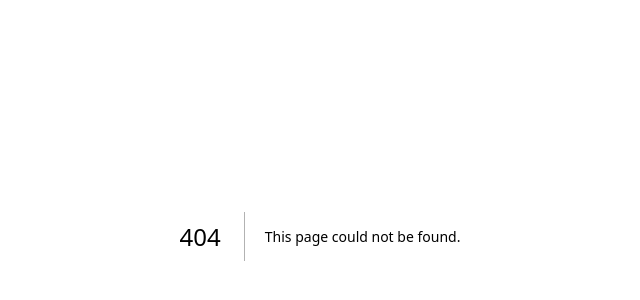
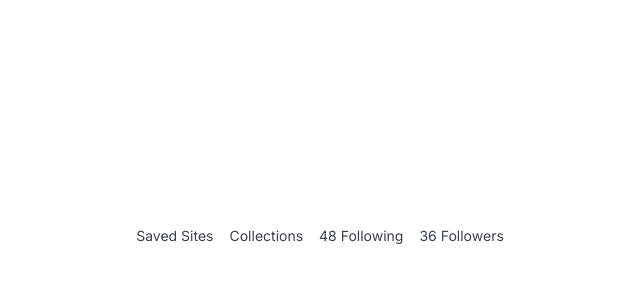
Before and after one commit to Ganthology/animations-on-the-web-exercise, a Next.js app: page /framer-intro/layout-id-tabs in a window 1280 px wide. Before the commit this address had no page. Shown: the part 164-464 px from the top of the page, without its empty margins (320-960 px from the left). Built offline with nearby package versions, Linux system fonts and the light colour scheme.

Commit message:
feat: layout id page

```diff
--- /dev/null
+++ b/app/framer-intro/layout-id-tabs/page.tsx
@@ -0,0 +1,9 @@
+import { LayoutIdTabsView } from "@/components/chapter-2/layout-id-tabs-view"
+
+export default function LayoutIdTabsPage() {
+  return (
+    <main className="grid h-screen w-screen place-items-center bg-white">
+      <LayoutIdTabsView />
+    </main>
+  )
+}
--- /dev/null
+++ b/components/chapter-2/layout-id-tabs-view.tsx
@@ -0,0 +1,52 @@
+"use client"
+
+import { useState } from "react"
+import clsx from "clsx"
+import { motion } from "framer-motion"
+
+export const LayoutIdTabsView = () => {
+  const [activeTab, setActiveTab] = useState<(typeof TABS)[number] | null>(null)
+
+  return (
+    <>
+      <ul className="flex flex-row">
+        {TABS.map((tab) => (
+          <motion.li
+            layout
+            key={tab.name}
+            onMouseOver={() => setActiveTab(tab)}
+            onMouseLeave={() => setActiveTab(null)}
+            onFocus={() => setActiveTab(tab)}
+            className={clsx(
+              "relative cursor-pointer px-2 py-1 text-sm outline-none transition-colors",
+              activeTab?.name === tab.name ? "text-gray-800" : "text-gray-700"
+            )}
+          >
+            {activeTab?.name === tab.name ? (
+              <motion.div
+                layoutId="highlight"
+                className="absolute inset-0 rounded-lg bg-black/5"
+              />
+            ) : null}
+            <span className="relative text-inherit">{tab.name}</span>
+          </motion.li>
+        ))}
+      </ul>
+    </>
+  )
+}
+
+const TABS = [
+  {
+    name: "Saved Sites",
+  },
+  {
+    name: "Collections",
+  },
+  {
+    name: "48 Following",
+  },
+  {
+    name: "36 Followers",
+  },
+]
```
